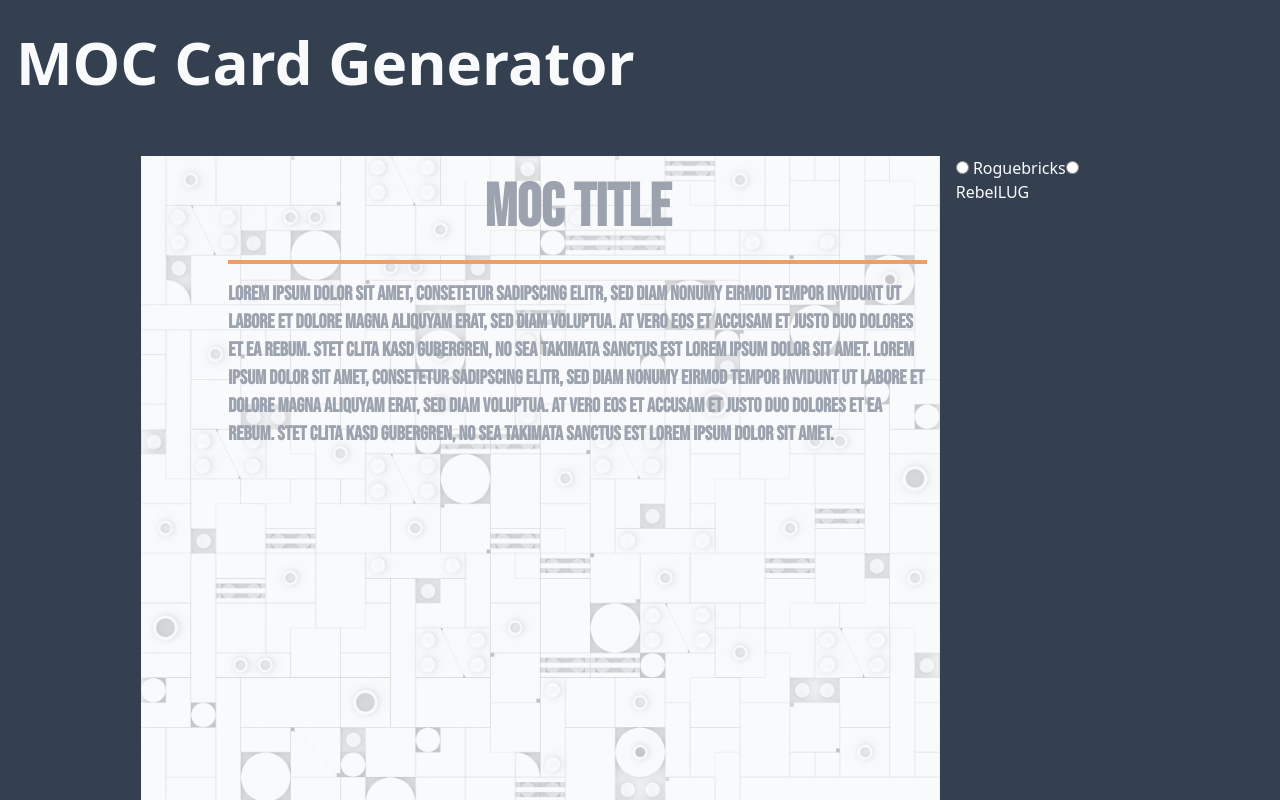
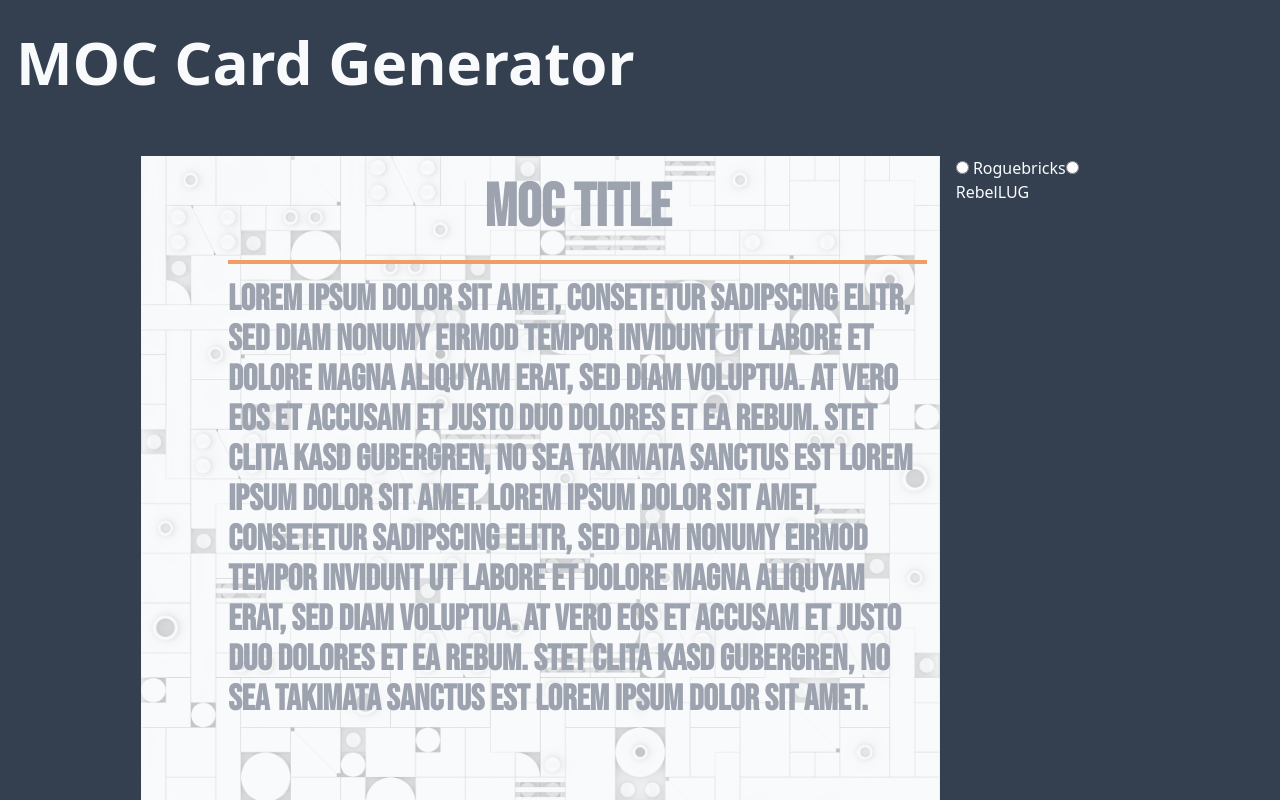
Before and after one commit to mocdaniel/moccardgenerator, a Next.js app: page / in a window 1280 px wide. Shown: the top 800 px of the page. Built offline with nearby package versions, Linux system fonts and the light colour scheme.

Commit message:
Change text sizes

```diff
--- a/components/preview.tsx
+++ b/components/preview.tsx
@@ -29,7 +29,7 @@ export default function Preview (props: PreviewProps) {
 
             <div className="h-1 mx-auto w-4/5 bg-brand"/>
 
-            <textarea className="grow mx-auto w-4/5 text-xl font-bold resize-none" id="mocDescription" name="mocDescription" placeholder={ loremIpsum }/>
+            <textarea className="grow mx-auto w-4/5 text-4xl font-bold resize-none" id="mocDescription" name="mocDescription" placeholder={ loremIpsum }/>
 
             <div className="h-1 mx-auto w-4/5 bg-brand"></div>
 
```
